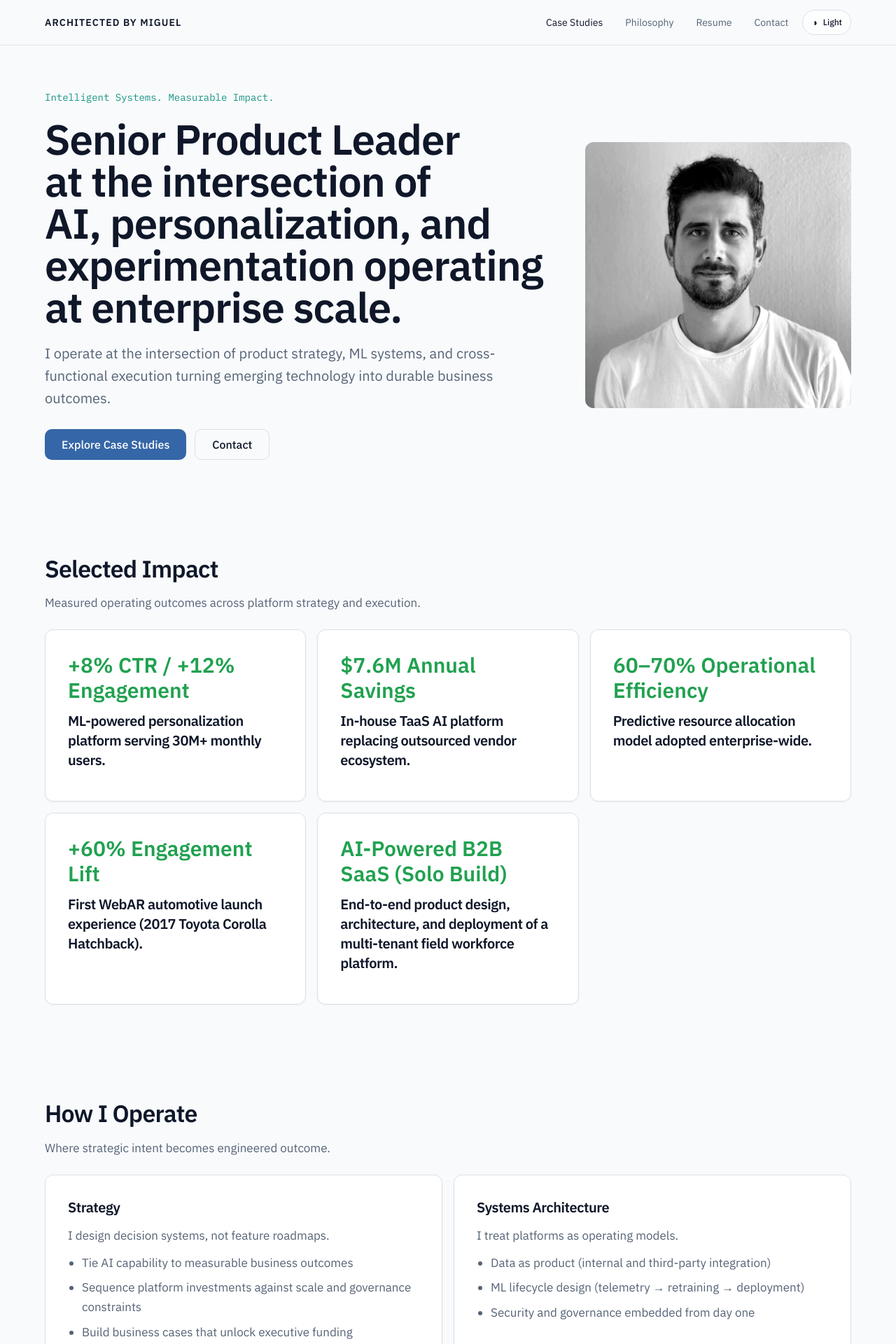
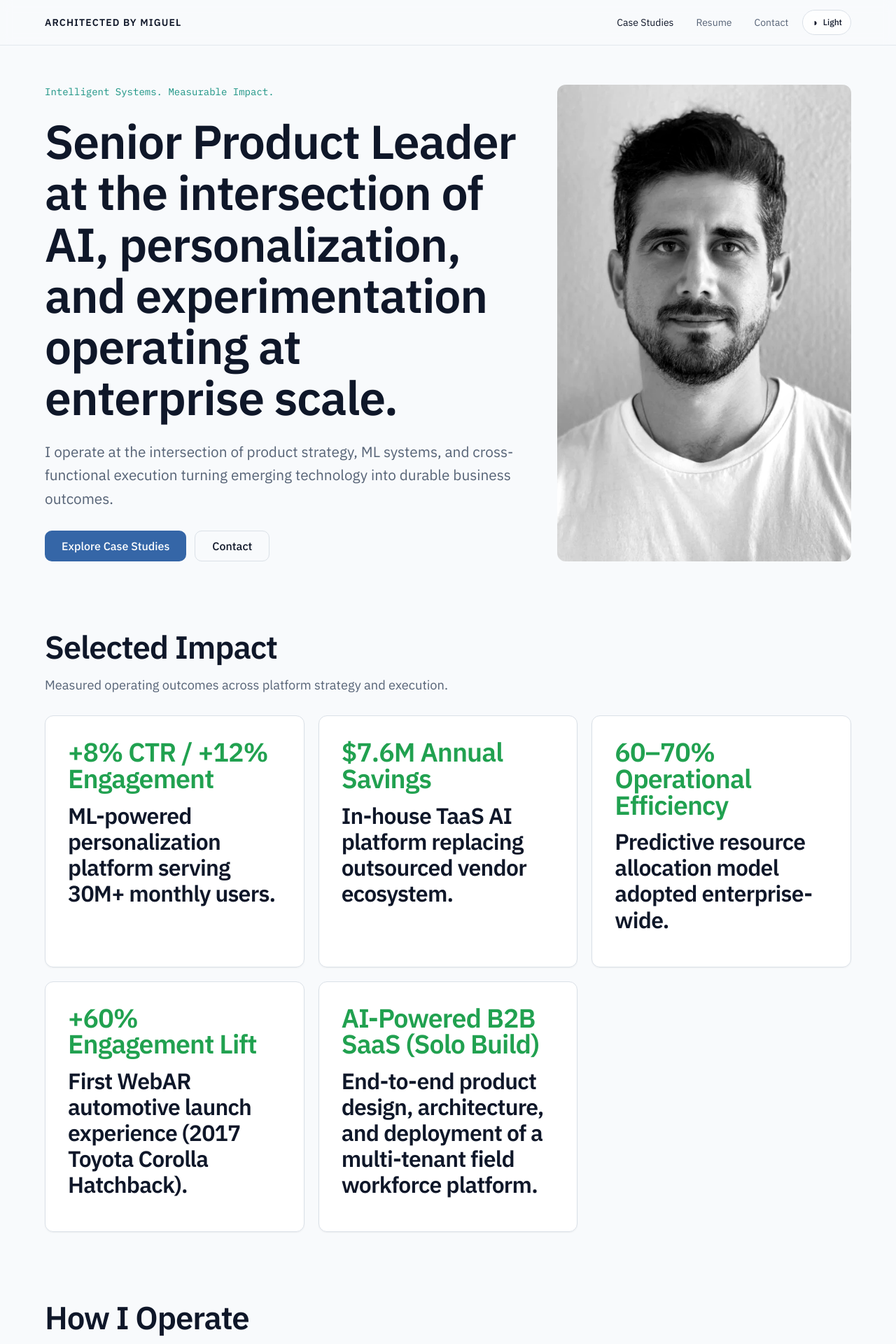
Before and after one commit to delalamamiguel-max/portfolio, a React (Vite) app: page /#case-studies in a window 1280 px wide. Shown: the top 1920 px of the page at 70% size. Built offline with nearby package versions, Linux system fonts and the light colour scheme.

Commit message:
refine homepage hierarchy, spacing, and one-page section UX

```diff
--- a/src/App.tsx
+++ b/src/App.tsx
@@ -73,7 +73,7 @@ export default function App() {
               </PrivateRoute>
             }
           />
-          <Route path="/philosophy" element={<Navigate to="/#philosophy" replace />} />
+          <Route path="/philosophy" element={<Navigate to="/" replace />} />
           <Route path="/resume" element={<Navigate to="/#resume" replace />} />
           <Route path="/contact" element={<Navigate to="/#contact" replace />} />
           <Route
--- a/src/components/layout/section.tsx
+++ b/src/components/layout/section.tsx
@@ -19,7 +19,7 @@ export function Section({ children, className, density = "default", as = "sectio
       aria-label={ariaLabel}
       className={cn(
         "container scroll-mt-24",
-        density === "default" ? "py-10 md:py-12 lg:py-16" : "py-8 md:py-10 lg:py-12",
+        density === "default" ? "py-8 md:py-10 lg:py-12" : "py-6 md:py-8 lg:py-10",
         className,
       )}
     >
--- a/src/components/layout/site-shell.tsx
+++ b/src/components/layout/site-shell.tsx
@@ -6,7 +6,7 @@ import { logout } from "@/lib/auth";
 import { useEffect, useState, type ReactNode } from "react";
 import { getHomepageStructure } from "@/lib/content-loader";
 
-const NAV_BLOCK_TYPES = new Set(["case-studies", "philosophy", "resume", "contact"]);
+const NAV_BLOCK_TYPES = new Set(["case-studies", "resume", "contact"]);
 const navItems = getHomepageStructure()
   .filter((block) => block.enabled && NAV_BLOCK_TYPES.has(block.type))
   .map((block) => ({ hash: `#${block.id}`, sectionId: block.id, label: block.navLabel }));
--- a/src/components/ui/card.tsx
+++ b/src/components/ui/card.tsx
@@ -6,7 +6,7 @@ const cardVariants = cva("rounded-xl border shadow-sm transition-all duration-20
   variants: {
     variant: {
       default: "border-border bg-card/90 hover:border-border",
-      metric: "border-border bg-card/95 hover:border-border",
+      metric: "border-border bg-card/95 hover:-translate-y-0.5 hover:border-border hover:shadow-md",
       "case-study": "border-border bg-card/95 hover:border-systems-teal/60",
     },
     padding: {
--- a/src/components/ui/metric-block.tsx
+++ b/src/components/ui/metric-block.tsx
@@ -9,10 +9,10 @@ type MetricBlockProps = {
 export function MetricBlock({ value, label, context }: MetricBlockProps) {
   return (
     <Card variant="metric" padding="md">
-      <CardHeader className="space-y-3">
-        <p className="text-3xl font-semibold text-impact-green">{value}</p>
-        <CardTitle className="text-xl">{label}</CardTitle>
-        <CardDescription>{context}</CardDescription>
+      <CardHeader className="space-y-4">
+        <p className="text-[2.15rem] font-semibold leading-none tracking-tight text-impact-green md:text-[2.35rem]">{value}</p>
+        <CardTitle className="text-[1.9rem] leading-[1.16] md:text-[2rem]">{label}</CardTitle>
+        <CardDescription className="text-base leading-7 text-muted-text/90">{context}</CardDescription>
       </CardHeader>
     </Card>
   );
--- a/src/index.css
+++ b/src/index.css
@@ -66,7 +66,7 @@ html.theme-light {
 
 body {
   @apply bg-background text-foreground font-sans antialiased transition-colors duration-300;
-  line-height: 1.6;
+  line-height: 1.65;
 }
 
 html {
@@ -82,33 +82,37 @@ html {
   }
 
   p {
-    line-height: 1.65;
+    line-height: 1.7;
   }
 }
 
 @layer components {
   .h1 {
-    @apply text-4xl font-semibold tracking-[-0.02em] text-primary-text md:text-5xl lg:text-6xl;
+    @apply text-[clamp(2.45rem,5.3vw,4.55rem)] font-semibold tracking-[-0.018em] text-primary-text;
+    line-height: 1.08;
   }
 
   .h2 {
-    @apply text-[30px] font-semibold tracking-tight text-primary-text md:text-[34px];
+    @apply text-[clamp(2.05rem,3.8vw,2.85rem)] font-semibold tracking-tight text-primary-text;
+    line-height: 1.18;
   }
 
   .h3 {
-    @apply text-2xl font-semibold tracking-tight text-primary-text;
+    @apply text-[clamp(1.65rem,2.5vw,2.2rem)] font-semibold tracking-tight text-primary-text;
+    line-height: 1.22;
   }
 
   .h4 {
-    @apply text-xl font-semibold tracking-tight text-primary-text;
+    @apply text-[clamp(1.28rem,1.8vw,1.7rem)] font-semibold tracking-tight text-primary-text;
+    line-height: 1.3;
   }
 
   .body-lg {
-    @apply text-xl leading-8 text-muted-text;
+    @apply text-[1.3rem] leading-[1.62] text-muted-text;
   }
 
   .body-md {
-    @apply text-[17px] leading-7 text-muted-text;
+    @apply text-[1.14rem] leading-[1.7] text-muted-text;
   }
 
   .mono-label {
@@ -121,7 +125,7 @@ html {
 }
 
 .link-accent {
-  @apply font-mono text-sm text-accent transition-colors duration-200 hover:opacity-80 hover:underline focus-visible:outline-none focus-visible:ring-2 focus-visible:ring-ring focus-visible:ring-offset-2 focus-visible:ring-offset-background;
+  @apply font-mono text-base font-semibold text-accent underline decoration-transparent underline-offset-4 transition-colors duration-200 hover:decoration-current hover:opacity-90 focus-visible:outline-none focus-visible:ring-2 focus-visible:ring-ring focus-visible:ring-offset-2 focus-visible:ring-offset-background;
 }
 
 [data-reveal] {
--- a/src/pages/home-page.tsx
+++ b/src/pages/home-page.tsx
@@ -11,10 +11,8 @@ import {
   getContactContent,
   getHomeContent,
   getHomepageStructure,
-  getPhilosophyDocs,
   getResumeContent,
 } from "@/lib/content-loader";
-import { markdownToHtml } from "@/lib/markdown";
 import type { HomeContent, HomepageStructureBlock } from "@/lib/content-schema";
 
 function scrollToSection(sectionId: string) {
@@ -28,13 +26,13 @@ function resolveSectionTarget(href: string, fallbackId: string): string {
 
 function HeroSection({ id, content }: { id: string; content: HomeContent }) {
   return (
-    <Section id={id} ariaLabel="Hero">
-      <div data-reveal className="grid gap-8 lg:grid-cols-[minmax(0,1fr)_380px] lg:items-center">
-        <div className="max-w-3xl space-y-5">
+    <Section id={id} ariaLabel="Hero" className="pt-10 md:pt-12 lg:pt-14">
+      <div data-reveal className="grid gap-10 lg:grid-cols-[minmax(0,1fr)_420px] lg:items-stretch lg:gap-12">
+        <div className="flex h-full max-w-3xl flex-col justify-center space-y-6 lg:min-h-[520px]">
           <p className="mono-label">{content.heroEyebrow}</p>
-          <h1 className="h1 text-balance">{content.heroHeadline}</h1>
+          <h1 className="h1 max-w-4xl text-balance">{content.heroHeadline}</h1>
           <p className="body-lg max-w-2xl">{content.heroSubheadline}</p>
-          <div className="flex flex-wrap items-center gap-3 pt-2">
+          <div className="flex flex-wrap items-center gap-3 pt-1">
             <Button
               variant="primary"
               size="lg"
@@ -52,8 +50,8 @@ function HeroSection({ id, content }: { id: string; content: HomeContent }) {
           </div>
         </div>
 
-        <div className="mx-auto w-full max-w-[340px] lg:mx-0 lg:max-w-[380px]">
-          <div className="relative aspect-square overflow-hidden rounded-xl">
+        <div className="mx-auto w-full max-w-[360px] lg:mx-0 lg:max-w-[420px]">
+          <div className="relative h-full min-h-[420px] overflow-hidden rounded-lg lg:min-h-[520px]">
             {content.profileImage?.src ? (
               <img
                 src={content.profileImage.src}
@@ -81,11 +79,11 @@ function HeroSection({ id, content }: { id: string; content: HomeContent }) {
 function SelectedImpactSection({ id, content }: { id: string; content: HomeContent }) {
   return (
     <Section id={id} ariaLabel="Selected impact">
-      <div data-reveal className="mb-6 max-w-2xl space-y-2">
+      <div data-reveal className="mb-7 max-w-2xl space-y-3">
         <h2 className="h2">{content.selectedImpactHeading}</h2>
         <p className="body-md">{content.selectedImpactSubtext}</p>
       </div>
-      <div data-reveal className="grid gap-4 md:grid-cols-3">
+      <div data-reveal className="grid gap-5 md:grid-cols-2 xl:grid-cols-3">
         {content.proofMetrics.map((metric) => (
           <MetricBlock
             key={`${metric.metric}-${metric.descriptor}`}
@@ -102,17 +100,17 @@ function SelectedImpactSection({ id, content }: { id: string; content: HomeConte
 function StrategicPillarsSection({ id, content }: { id: string; content: HomeContent }) {
   return (
     <Section id={id} ariaLabel="Strategic pillars">
-      <div data-reveal className="mb-6 max-w-2xl space-y-2">
+      <div data-reveal className="mb-6 max-w-2xl space-y-2.5">
         <h2 className="h2">{content.strategicPillarsHeading}</h2>
         <p className="body-md">{content.strategicPillarsSubtext}</p>
       </div>
-      <div data-reveal className="grid items-stretch gap-4 md:grid-cols-2">
+      <div data-reveal className="grid items-stretch gap-5 md:grid-cols-2">
         {content.strategicPillars.map((pillar) => (
           <Card key={pillar.headline} variant="case-study" padding="md" className="h-full">
             <CardHeader className="space-y-3">
               <CardTitle>{pillar.headline}</CardTitle>
-              <p className="body-md">{pillar.subheadline}</p>
-              <ul className="list-disc space-y-2 pl-5">
+              <p className="body-md font-medium text-muted-text">{pillar.subheadline}</p>
+              <ul className="list-disc space-y-3 pl-6">
                 {pillar.bullets.map((bullet) => (
                   <li key={bullet} className="body-md leading-relaxed">
                     {bullet}
@@ -138,13 +136,13 @@ function CustomSectionsSection({ id, content }: { id: string; content: HomeConte
               <>
                 {entry.body ? <p className="body-md max-w-4xl">{entry.body}</p> : null}
                 {entry.bullets.length > 0 ? (
-                  <ol className="list-decimal space-y-1 pl-5">
-                    {entry.bullets.map((bullet, index) => (
-                      <li key={bullet} className="body-md">
-                        {bullet || `Point ${index + 1}`}
+                  <ul className="list-disc space-y-2.5 pl-6">
+                    {entry.bullets.map((bullet) => (
+                      <li key={bullet} className="body-md leading-relaxed">
+                        {bullet}
                       </li>
                     ))}
-                  </ol>
+                  </ul>
                 ) : null}
               </>
             ) : (
@@ -161,7 +159,9 @@ function CustomSectionsSection({ id, content }: { id: string; content: HomeConte
                 ))}
               </div>
             )}
-            {entry.closingStatement ? <p className="text-base font-semibold italic text-foreground">{entry.closingStatement}</p> : null}
+            {entry.closingStatement ? (
+              <p className="mt-5 border-l-2 border-border pl-4 text-base font-semibold italic text-foreground">{entry.closingStatement}</p>
+            ) : null}
           </article>
         ))}
       </div>
@@ -173,7 +173,7 @@ function CaseStudiesSection({ id }: { id: string }) {
   const studies = getCaseStudies(false);
   return (
     <Section id={id} ariaLabel="Case studies">
-      <div data-reveal className="max-w-4xl space-y-6">
+      <div data-reveal className="max-w-5xl space-y-6">
         <header className="space-y-2">
           <h2 className="h2">Case Studies</h2>
           <p className="body-lg">Selected strategic product systems work.</p>
@@ -188,42 +188,11 @@ function CaseStudiesSection({ id }: { id: string }) {
                   <TagPill key={`${study.slug}-${tag}`}>{tag}</TagPill>
                 ))}
               </div>
-              <Link to={`/case-studies/${study.slug}`} className="mt-4 inline-block link-accent">
+              <Link to={`/case-studies/${study.slug}`} className="mt-5 inline-flex items-center gap-1 link-accent">
                 Open case study
+                <span aria-hidden>→</span>
               </Link>
             </Card>
-          ))}
-        </div>
-      </div>
-    </Section>
-  );
-}
-
-function PhilosophySection({ id }: { id: string }) {
-  const essays = getPhilosophyDocs(false);
-  return (
-    <Section id={id} ariaLabel="Philosophy">
-      <div data-reveal className="max-w-4xl space-y-6">
-        <header className="space-y-3">
-          <h2 className="h2">Philosophy</h2>
-          <p className="body-lg max-w-3xl">Short strategy essays on product systems, governance, and intelligent platform scale.</p>
-        </header>
-
-        <div className="space-y-5">
-          {essays.map((essay) => (
-            <article key={essay.slug} id={`essay-${essay.slug}`} className="card-case-study space-y-3">
-              <h3 className="h3">{essay.title}</h3>
-              <p className="body-md font-medium text-foreground">{essay.summary}</p>
-              <div
-                className="markdown-content body-md space-y-2"
-                dangerouslySetInnerHTML={{ __html: markdownToHtml(essay.body) }}
-              />
-              <div className="mt-4 flex flex-wrap gap-2">
-                {essay.tags.map((tag) => (
-                  <TagPill key={`${essay.slug}-${tag}`}>{tag}</TagPill>
-                ))}
-              </div>
-            </article>
           ))}
         </div>
       </div>
@@ -234,9 +203,9 @@ function PhilosophySection({ id }: { id: string }) {
 function ResumeSection({ id }: { id: string }) {
   const resume = getResumeContent();
   return (
-    <Section id={id} ariaLabel="Resume">
-      <div data-reveal className="max-w-5xl">
-        <h2 className="sr-only">Resume</h2>
+    <Section id={id} ariaLabel="Resume" density="dense">
+      <div data-reveal className="mx-auto max-w-3xl space-y-4 text-center">
+        <h2 className="h3">Resume</h2>
         <a href={resume.downloadablePdfUrl} target="_blank" rel="noopener noreferrer">
           <Button variant="primary" size="lg">Download PDF</Button>
         </a>
@@ -280,14 +249,14 @@ function ContactSection({ id }: { id: string }) {
 
   return (
     <Section id={id} ariaLabel="Contact">
-      <div data-reveal className="max-w-3xl space-y-6">
+      <div data-reveal className="max-w-5xl space-y-6">
         <header className="space-y-3">
           <h2 className="h2">Contact</h2>
           <p className="body-lg">{contact.headline}</p>
           <p className="body-md">{contact.subtext}</p>
         </header>
 
-        <Card variant="case-study" padding="md">
+        <Card variant="case-study" padding="md" className="max-w-4xl">
           <div className="mb-4 space-y-2">
             {contact.contactMethods.map((method) => (
               <a key={method.value} className="mono-label block hover:underline" href={method.value}>{method.label}</a>
@@ -323,7 +292,7 @@ function ContactSection({ id }: { id: string }) {
               />
             </div>
 
-            <Button variant="primary" size="lg" type="submit" disabled={submitting}>
+            <Button variant="primary" size="lg" type="submit" disabled={submitting} className="min-w-[112px]">
               {submitting ? "Sending..." : "Send"}
             </Button>
           </form>
@@ -338,21 +307,44 @@ function ContactSection({ id }: { id: string }) {
   );
 }
 
+function FooterSection() {
+  return (
+    <footer className="container border-t border-border/60 py-8">
+      <div className="flex flex-col gap-2 text-sm text-muted-text sm:flex-row sm:items-center sm:justify-between">
+        <a
+          href="https://www.linkedin.com/in/migueldelalama/"
+          target="_blank"
+          rel="noopener noreferrer"
+          className="hover:text-foreground hover:underline"
+        >
+          LinkedIn
+        </a>
+        <a href="mailto:delalama.miguel@gmail.com" className="hover:text-foreground hover:underline">
+          delalama.miguel@gmail.com
+        </a>
+      </div>
+    </footer>
+  );
+}
+
 const sectionRenderers: Record<HomepageStructureBlock["type"], (id: string, content: HomeContent) => JSX.Element> = {
   hero: (id, content) => <HeroSection id={id} content={content} />,
   "proof-metrics": (id, content) => <SelectedImpactSection id={id} content={content} />,
   "strategic-pillars": (id, content) => <StrategicPillarsSection id={id} content={content} />,
   "custom-sections": (id, content) => <CustomSectionsSection id={id} content={content} />,
   "case-studies": (id) => <CaseStudiesSection id={id} />,
-  philosophy: (id) => <PhilosophySection id={id} />,
   resume: (id) => <ResumeSection id={id} />,
   contact: (id) => <ContactSection id={id} />,
+  philosophy: () => <></>,
 };
 
 export function HomePage() {
   const location = useLocation();
   const content = useMemo(() => getHomeContent(), []);
-  const structure = useMemo(() => getHomepageStructure().filter((block) => block.enabled), []);
+  const structure = useMemo(
+    () => getHomepageStructure().filter((block) => block.enabled && block.type !== "philosophy"),
+    [],
+  );
 
   useEffect(() => {
     if (!location.hash.startsWith("#")) return;
@@ -385,5 +377,10 @@ export function HomePage() {
     return () => observer.disconnect();
   }, [structure]);
 
-  return <div>{structure.map((block) => sectionRenderers[block.type](block.id, content))}</div>;
+  return (
+    <div>
+      {structure.map((block) => sectionRenderers[block.type](block.id, content))}
+      <FooterSection />
+    </div>
+  );
 }
```
Also changed, not shown: 2 other files (tests, documents, lock files or other folders).
